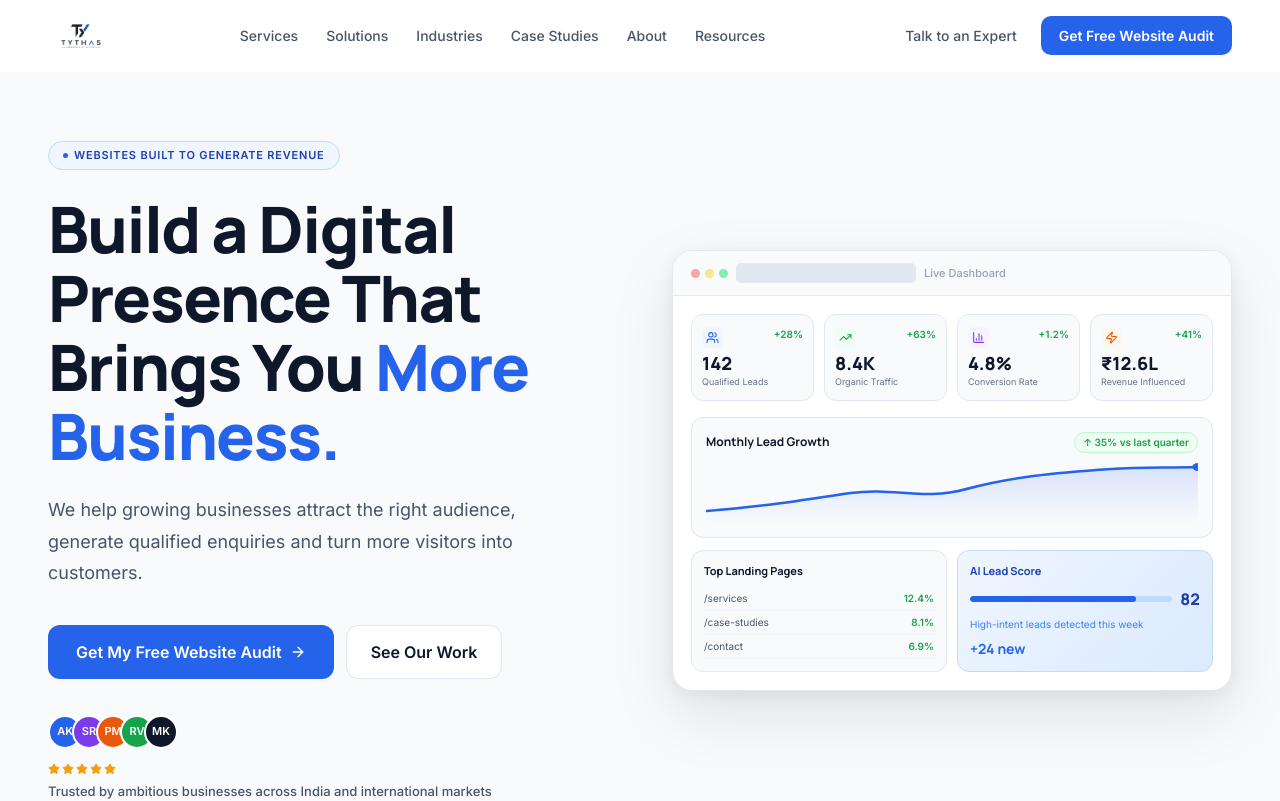
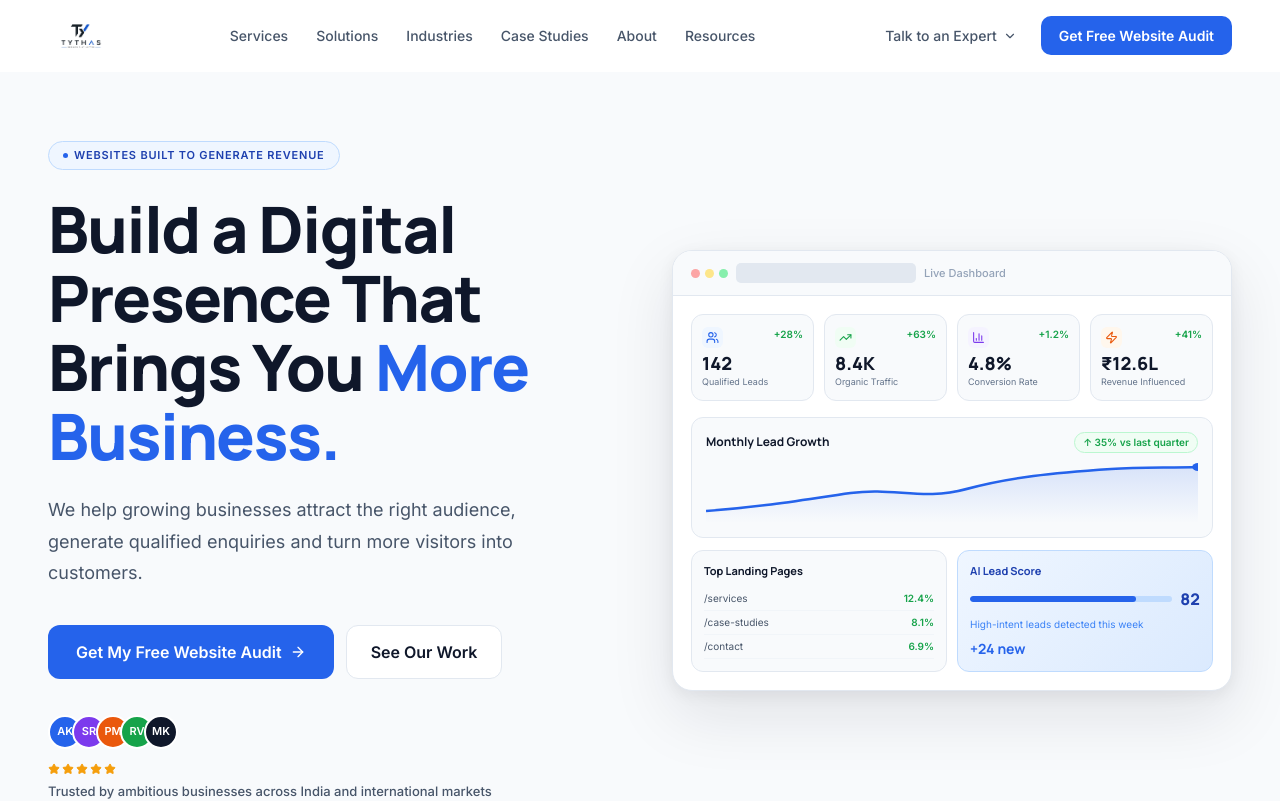
Before and after one commit to Dpatil002/tythas-final, a React (Vite) app: page / in a window 1280 px wide. Shown: the top 801 px of the page. Built offline with nearby package versions, Linux system fonts and the light colour scheme.

Commit message:
Turn Talk to an Expert into a phone-number dropdown with tel: links for direct calling

```diff
--- a/src/app/components/Navbar.tsx
+++ b/src/app/components/Navbar.tsx
@@ -1,5 +1,5 @@
-import { useState, useEffect } from "react";
-import { Menu, X, ChevronDown } from "lucide-react";
+import { useState, useEffect, useRef } from "react";
+import { Menu, X, ChevronDown, Phone } from "lucide-react";
 import tythasLogo from "../../assets/tythas-logo.png";
 
 interface NavbarProps {
@@ -7,6 +7,62 @@ interface NavbarProps {
 }
 
 const NAV_LINKS = ["Services", "Solutions", "Industries", "Case Studies", "About", "Resources"];
+const PHONE_NUMBERS = ["8767977216", "7887685816"];
+const formatPhone = (n: string) => `+91 ${n.slice(0, 5)} ${n.slice(5)}`;
+
+function PhoneDropdown({ align = "right" }: { align?: "left" | "right" }) {
+  const [open, setOpen] = useState(false);
+  const ref = useRef<HTMLDivElement>(null);
+
+  useEffect(() => {
+    if (!open) return;
+    const onClick = (e: MouseEvent) => {
+      if (ref.current && !ref.current.contains(e.target as Node)) setOpen(false);
+    };
+    document.addEventListener("mousedown", onClick);
+    return () => document.removeEventListener("mousedown", onClick);
+  }, [open]);
+
+  return (
+    <div ref={ref} style={{ position: "relative" }}>
+      <button onClick={() => setOpen(o => !o)} style={{
+        fontFamily: "'Inter', sans-serif", fontWeight: 500, fontSize: "14px",
+        color: "#475569", background: "none", border: "none", cursor: "pointer",
+        padding: "8px 14px", display: "flex", alignItems: "center", gap: "6px",
+        transition: "color 0.18s",
+      }}
+        onMouseEnter={e => e.currentTarget.style.color = "#0F172A"}
+        onMouseLeave={e => { if (!open) e.currentTarget.style.color = "#475569"; }}
+      >
+        Talk to an Expert
+        <ChevronDown size={14} style={{ transform: open ? "rotate(180deg)" : "none", transition: "transform 0.2s" }} />
+      </button>
+      {open && (
+        <div style={{
+          position: "absolute", top: "calc(100% + 8px)", [align]: 0,
+          background: "#FFFFFF", border: "1px solid #E2E8F0", borderRadius: "12px",
+          boxShadow: "0 16px 40px rgba(15,23,42,0.14)", padding: "8px", minWidth: "220px", zIndex: 200,
+        }}>
+          {PHONE_NUMBERS.map(num => (
+            <a key={num} href={`tel:+91${num}`} onClick={() => setOpen(false)} style={{
+              display: "flex", alignItems: "center", gap: "10px", padding: "10px 12px",
+              borderRadius: "8px", textDecoration: "none", color: "#0F172A",
+              fontFamily: "'Inter',sans-serif", fontWeight: 600, fontSize: "14px", transition: "background 0.15s",
+            }}
+              onMouseEnter={e => e.currentTarget.style.background = "#F8FAFC"}
+              onMouseLeave={e => e.currentTarget.style.background = "transparent"}
+            >
+              <span style={{ width: "30px", height: "30px", borderRadius: "8px", background: "#EFF6FF", display: "flex", alignItems: "center", justifyContent: "center", flexShrink: 0 }}>
+                <Phone size={14} color="#2563EB" />
+              </span>
+              {formatPhone(num)}
+            </a>
+          ))}
+        </div>
+      )}
+    </div>
+  );
+}
 
 export function Navbar({ onAuditClick }: NavbarProps) {
   const [scrolled, setScrolled] = useState(false);
@@ -53,14 +109,7 @@ export function Navbar({ onAuditClick }: NavbarProps) {
 
         {/* Desktop Right CTAs */}
         <div className="desktop-nav" style={{ display: "flex", alignItems: "center", gap: "10px" }}>
-          <a href="#" style={{
-            fontFamily: "'Inter', sans-serif", fontWeight: 500, fontSize: "14px",
-            color: "#475569", textDecoration: "none", padding: "8px 14px",
-            transition: "color 0.18s",
-          }}
-            onMouseEnter={e => e.currentTarget.style.color = "#0F172A"}
-            onMouseLeave={e => e.currentTarget.style.color = "#475569"}
-          >Talk to an Expert</a>
+          <PhoneDropdown />
           <button onClick={onAuditClick} style={{
             fontFamily: "'Inter', sans-serif", fontWeight: 600, fontSize: "14px",
             color: "#FFFFFF", background: "#2563EB", border: "none",
@@ -101,10 +150,9 @@ export function Navbar({ onAuditClick }: NavbarProps) {
               borderBottom: "1px solid #F1F5F9",
             }}>{link}</a>
           ))}
-          <a href="#" style={{
-            fontFamily: "'Inter', sans-serif", fontWeight: 500, fontSize: "15px",
-            color: "#475569", textDecoration: "none", padding: "12px 4px",
-          }}>Talk to an Expert</a>
+          <div style={{ padding: "8px 0 0" }}>
+            <PhoneDropdown align="left" />
+          </div>
         </div>
       )}
 
```
